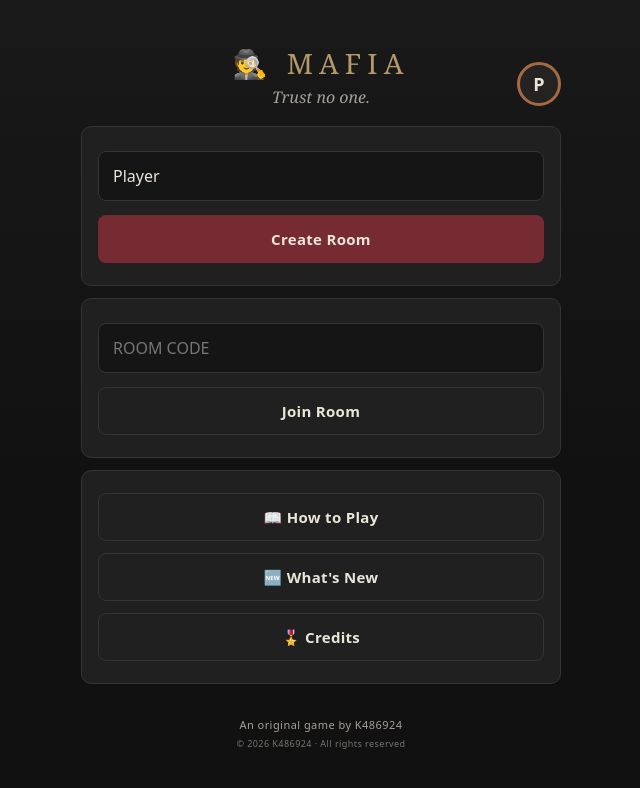
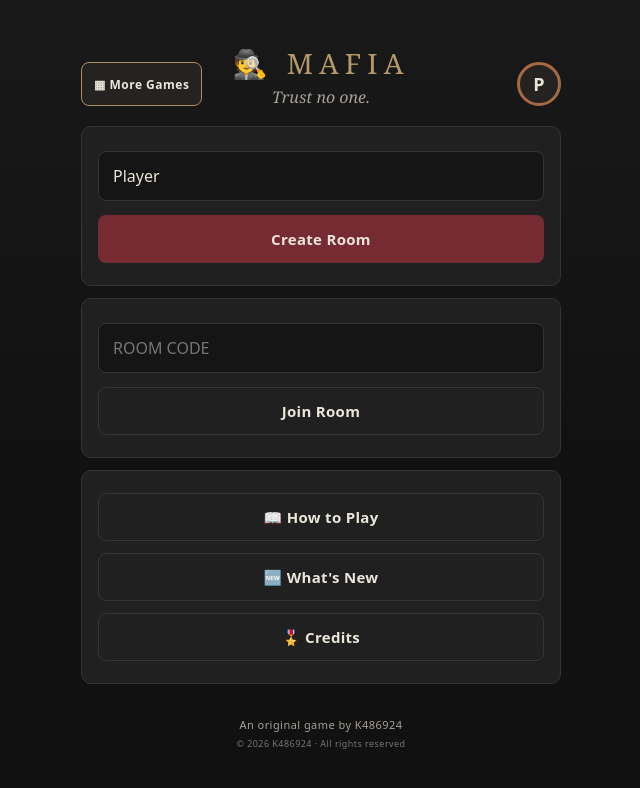
Before and after one commit to K486924/Mafia, a plain HTML site: page index.html in a window 1280 px wide. Shown: the whole page, without its empty margins (319-959 px from the left). Drawn offline with Linux system fonts and the light colour scheme.

Commit message:
Add More Games button linking to Games site

```diff
--- a/index.html
+++ b/index.html
@@ -127,6 +127,8 @@
   .ghost-card .chat-messages div { color: var(--mut); }
   .hidden { display: none !important; }
   .home-head { position:relative; }
+  .more-games-btn { position:absolute; left:0; top:18px; width:auto; height:44px; padding:0 12px; margin:0; background:#242321; border:1px solid var(--bronze); border-radius:8px; color:var(--txt); font-size:12px; font-weight:600; letter-spacing:.5px; cursor:pointer; }
+  .more-games-btn:hover { background:#302b25; border-color:var(--gold); }
   .profile-trigger { position:absolute; right:0; top:18px; width:44px; height:44px; padding:0; margin:0; border-radius:50%; background:#242321; border:3px solid var(--frame-color,#A98C62); color:var(--txt); display:flex; align-items:center; justify-content:center; font-size:18px; }
   .profile-trigger:hover { border-color:var(--gold); background:#302b25; }
   .profile-modal { position:fixed; inset:0; z-index:80; background:rgba(0,0,0,.82); display:flex; align-items:center; justify-content:center; padding:14px; }
@@ -441,7 +443,7 @@ function home(msg) {
   const se = loadSession();
   let displaced = false; try { displaced = !!se && sessionStorage.getItem('mafia-displaced') === se.code; } catch(e) {}
   app.innerHTML = `
-    <div class="home-head"><h1>🕵️ MAFIA</h1><button class="profile-trigger" style="--frame-color:${(FRAME_SET.find(f=>f.id===activeProfile()?.frame)||FRAME_SET[0]).color}" aria-label="Player profile" onclick="openProfile()">${esc((activeProfile()?.name||'P').charAt(0).toUpperCase())}</button></div>
+    <div class="home-head"><button class="more-games-btn" onclick="window.location.href=\'https://k486924.github.io/Games/\'">▦ More Games</button><h1>🕵️ MAFIA</h1><button class="profile-trigger" style="--frame-color:${(FRAME_SET.find(f=>f.id===activeProfile()?.frame)||FRAME_SET[0]).color}" aria-label="Player profile" onclick="openProfile()">${esc((activeProfile()?.name||'P').charAt(0).toUpperCase())}</button></div>
     <p class="sub">Trust no one.</p>
     <div class="card">
       <input id="nm" placeholder="Your Name" maxlength="12" value="${esc(activeProfile()?.name||'')}">
```
